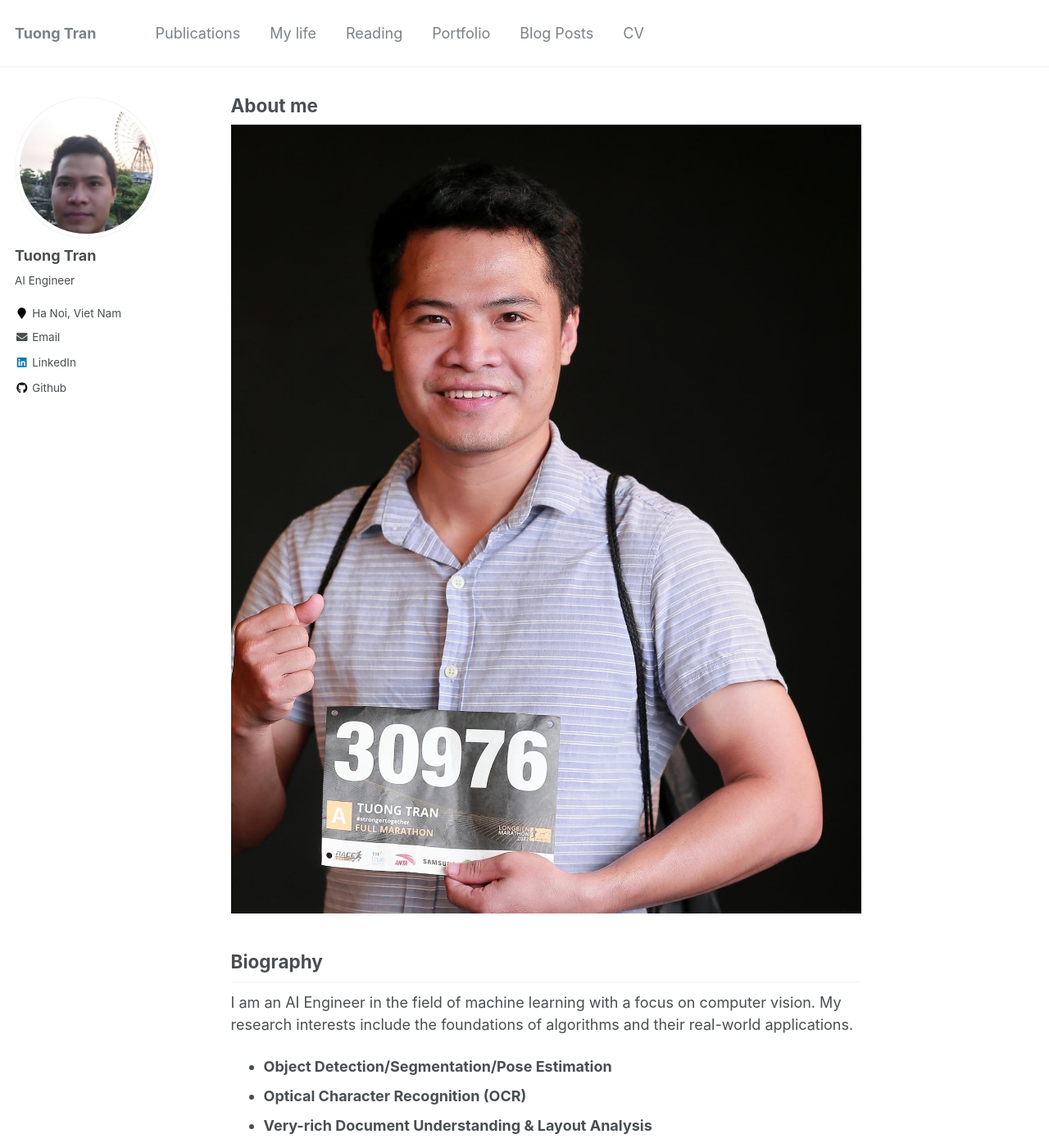
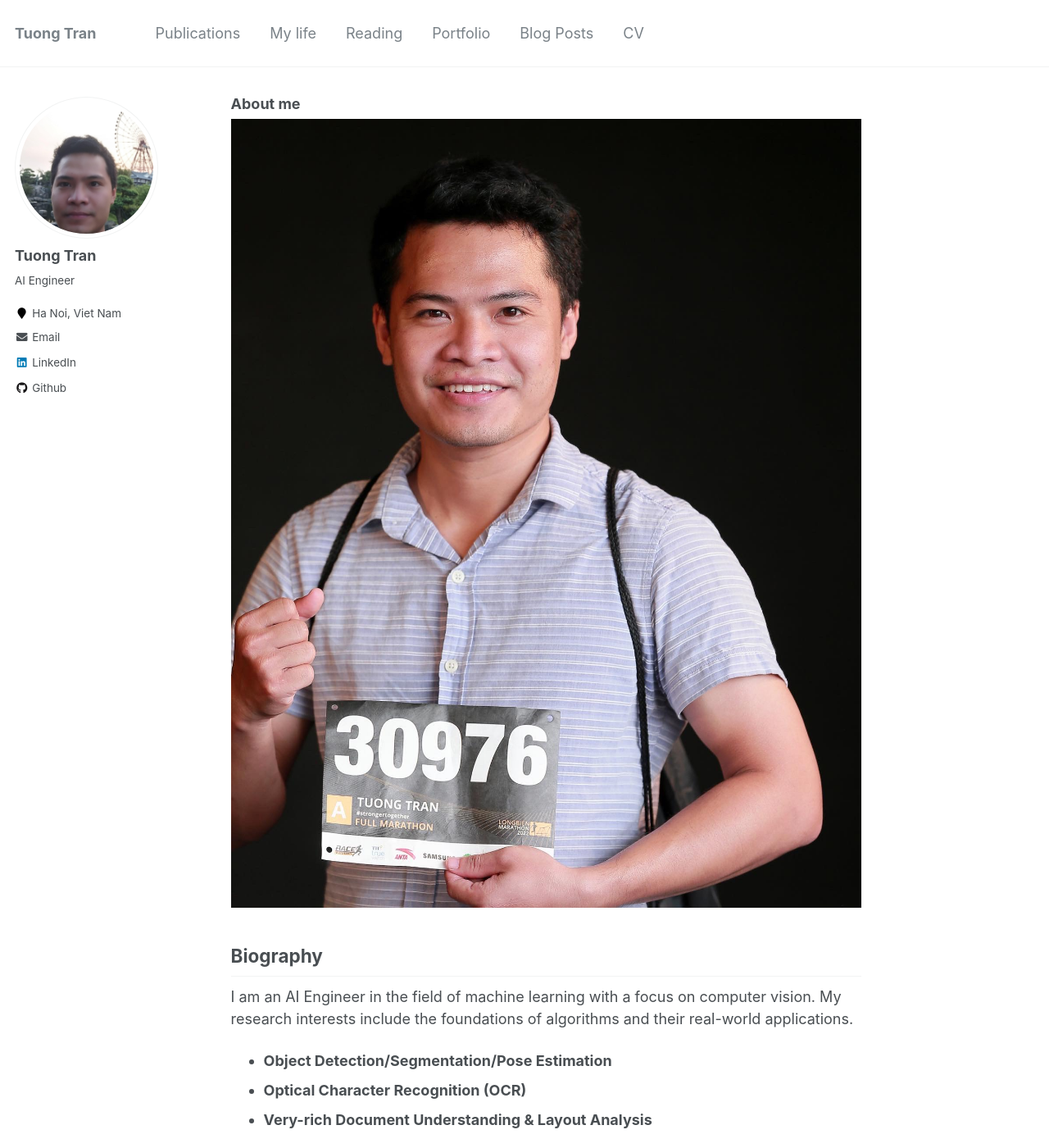
Before and after one commit to tuongtranngoc/tuongtranngoc.github.io, a Jekyll site: the page built from _pages/about.md, in a window 1280 px wide and 1400 px high. Shown: the whole window at 82% size. Built offline with Jekyll 4.4.1, drawn with Linux system fonts in a browser that asks for light colours.

Commit message:
update: font-size page

```diff
--- a/_sass/_base.scss
+++ b/_sass/_base.scss
@@ -131,6 +131,7 @@
 
 pre {
   overflow-x: auto; /* add scrollbars to wide code blocks*/
+  font-size: $type-size-5;
 }
 
 p > code,
@@ -313,4 +314,5 @@
 b, i, strong, em, blockquote, p, q, span, figure, img, h1, h2, header, input, a, tr, td, form button, input[type="submit"], .btn, .highlight, .archive__item-teaser {
   -webkit-transition: $global-transition;
   transition: $global-transition;
+  font-size: $type-size-5;
 }
```
